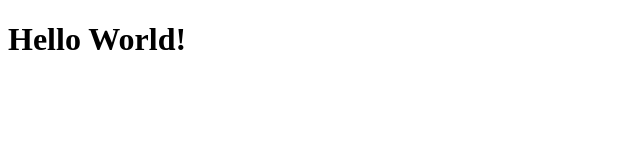
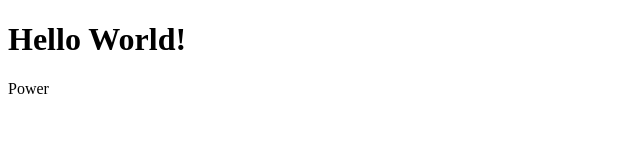
Before and after one commit to qxzmartins/love-running, a plain HTML site: page index.html in a window 1280 px wide. Shown: the full height of the page, 0-640 px from the left. Drawn offline with Linux system fonts and the light colour scheme.

Commit message:
Second commit

```diff
--- a/index.html
+++ b/index.html
@@ -8,5 +8,6 @@
 </head>
 <body>
     <h1>Hello World!</h1>
+    <p> Power</p>
 </body>
 </html>
```
